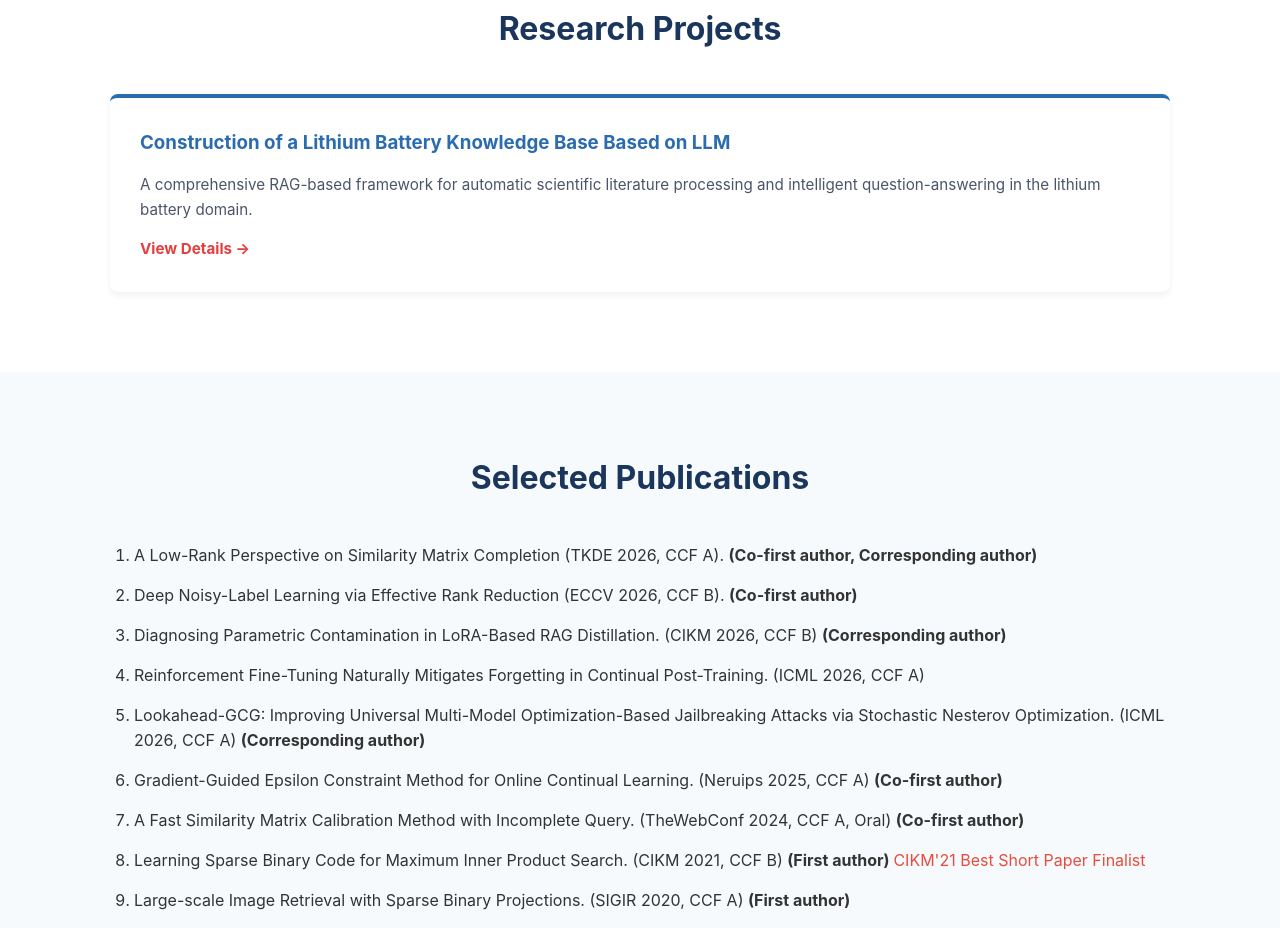
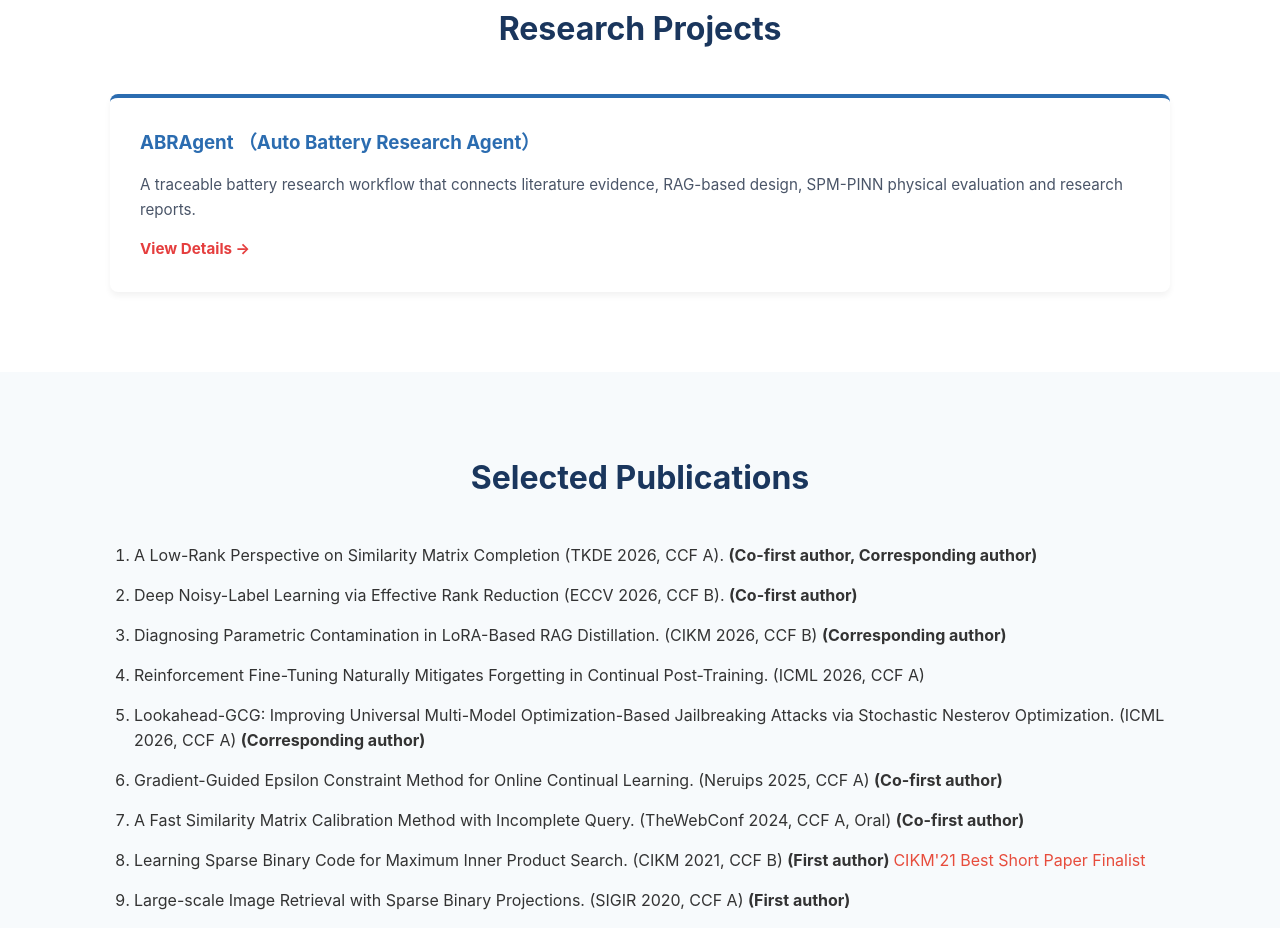
Before and after one commit to cyM-MC/mlmd.github.io, a plain HTML site: page index.html in a window 1280 px wide. Shown: the part 1530-2458 px from the top of the page. Drawn offline with Linux system fonts and the light colour scheme.

Commit message:
Align homepage project overview with ABRAgent

```diff
--- a/index.html
+++ b/index.html
@@ -92,8 +92,8 @@
                 <!-- 项目 1 概览卡片 -->
                 <div class="card">
                     <!-- 点击标题跳转到 projects.html 的 project-1 位置 -->
-                    <h3><a href="projects.html#project-1" class="project-link">Construction of a Lithium Battery Knowledge Base Based on LLM</a></h3>
-                    <p>A comprehensive RAG-based framework for automatic scientific literature processing and intelligent question-answering in the lithium battery domain.</p>
+                    <h3><a href="projects.html#project-1" class="project-link">ABRAgent （Auto Battery Research Agent）</a></h3>
+                    <p>A traceable battery research workflow that connects literature evidence, RAG-based design, SPM-PINN physical evaluation and research reports.</p>
                     <a href="projects.html#project-1" class="read-more">View Details &rarr;</a>
                 </div>
 
```
